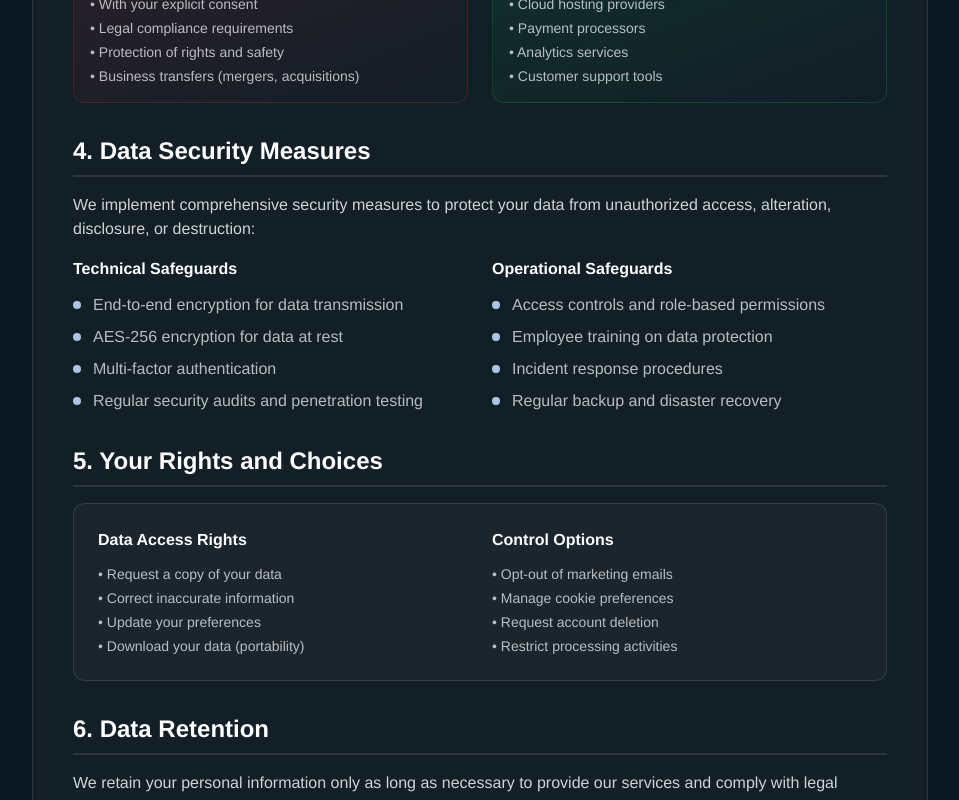
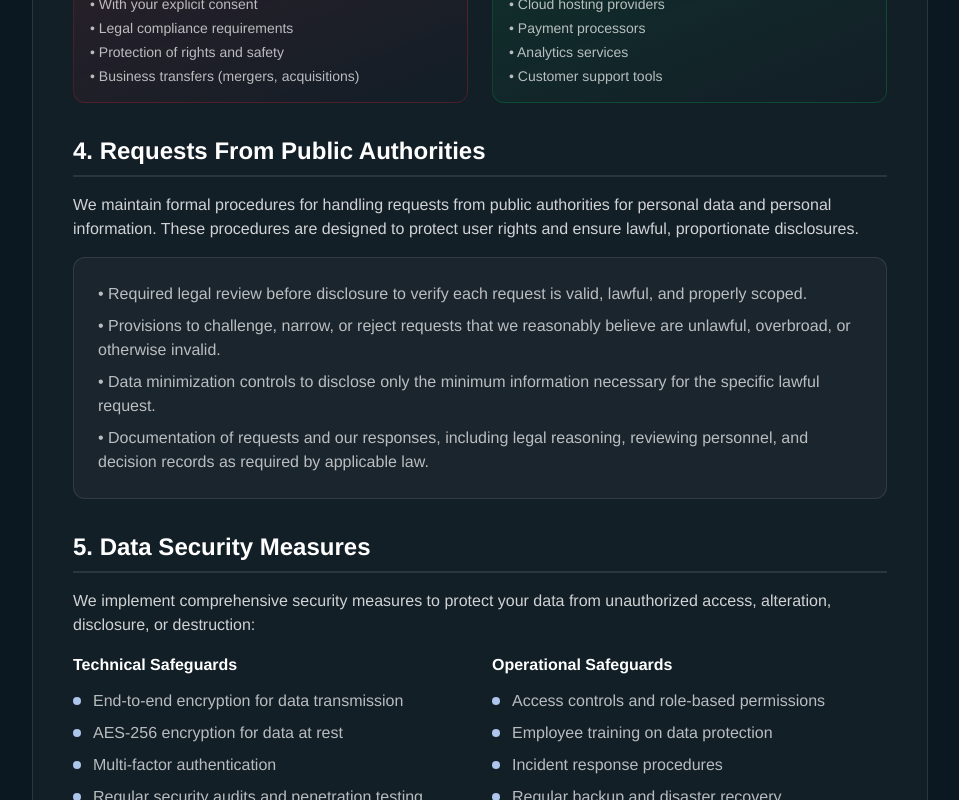
Before and after one commit to shashankWork21/crm-frontend, a Next.js app: page /privacy-policy in a window 1280 px wide. Shown: the part 1660-2460 px from the top of the page, without its empty margins (160-1119 px from the left). Built offline with nearby package versions, Linux system fonts and the light colour scheme; no server answers.

Commit message:
Policy change

```diff
--- a/src/app/privacy-policy/page.tsx
+++ b/src/app/privacy-policy/page.tsx
@@ -52,7 +52,7 @@ export default function PrivacyPolicy() {
             Privacy Policy
           </h1>
           <p className="text-white/60 text-lg">
-            Effective Date: August 22, 2025 | Last Updated: August 22, 2025
+            Effective Date: August 22, 2025 | Last Updated: February 9, 2026
           </p>
         </div>
       </div>
@@ -219,7 +219,43 @@ export default function PrivacyPolicy() {
 
             <section className="mb-8">
               <h2 className="text-2xl font-bold text-white mb-4 border-b-2 border-white/10 pb-2">
-                4. Data Security Measures
+                4. Requests From Public Authorities
+              </h2>
+              <div className="space-y-4">
+                <p className="text-white/80">
+                  We maintain formal procedures for handling requests from
+                  public authorities for personal data and personal information.
+                  These procedures are designed to protect user rights and
+                  ensure lawful, proportionate disclosures.
+                </p>
+                <div className="rounded-xl p-6 bg-white/3 border border-white/10">
+                  <ul className="space-y-2 text-white/70">
+                    <li>
+                      • Required legal review before disclosure to verify each
+                      request is valid, lawful, and properly scoped.
+                    </li>
+                    <li>
+                      • Provisions to challenge, narrow, or reject requests
+                      that we reasonably believe are unlawful, overbroad, or
+                      otherwise invalid.
+                    </li>
+                    <li>
+                      • Data minimization controls to disclose only the minimum
+                      information necessary for the specific lawful request.
+                    </li>
+                    <li>
+                      • Documentation of requests and our responses, including
+                      legal reasoning, reviewing personnel, and decision records
+                      as required by applicable law.
+                    </li>
+                  </ul>
+                </div>
+              </div>
+            </section>
+
+            <section className="mb-8">
+              <h2 className="text-2xl font-bold text-white mb-4 border-b-2 border-white/10 pb-2">
+                5. Data Security Measures
               </h2>
               <div className="space-y-4">
                 <p className="text-white/80">
@@ -282,7 +318,7 @@ export default function PrivacyPolicy() {
 
             <section className="mb-8">
               <h2 className="text-2xl font-bold text-white mb-4 border-b-2 border-white/10 pb-2">
-                5. Your Rights and Choices
+                6. Your Rights and Choices
               </h2>
               <div className="p-6 rounded-xl bg-white/3 border border-white/10">
                 <div className="grid md:grid-cols-2 gap-6">
@@ -314,7 +350,7 @@ export default function PrivacyPolicy() {
 
             <section className="mb-8">
               <h2 className="text-2xl font-bold text-white mb-4 border-b-2 border-white/10 pb-2">
-                6. Data Retention
+                7. Data Retention
               </h2>
               <div className="space-y-4">
                 <p className="text-white/80">
@@ -341,7 +377,7 @@ export default function PrivacyPolicy() {
 
             <section className="mb-8">
               <h2 className="text-2xl font-bold text-white mb-4 border-b-2 border-white/10 pb-2">
-                7. Contact Information
+                8. Contact Information
               </h2>
               <div className="rounded-xl p-6 bg-white/3 border border-white/10">
                 <div className="grid md:grid-cols-2 gap-6">
```
